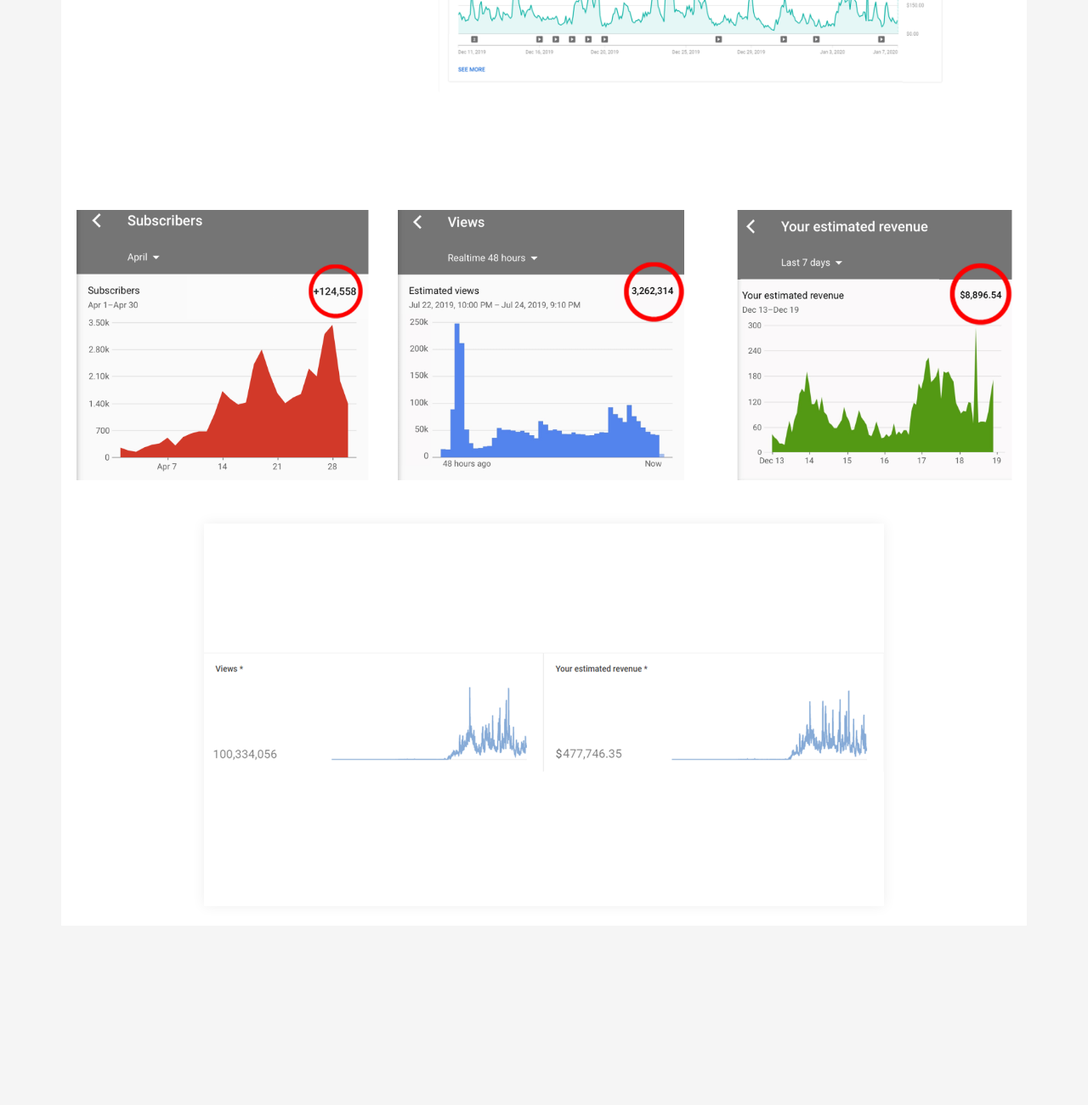
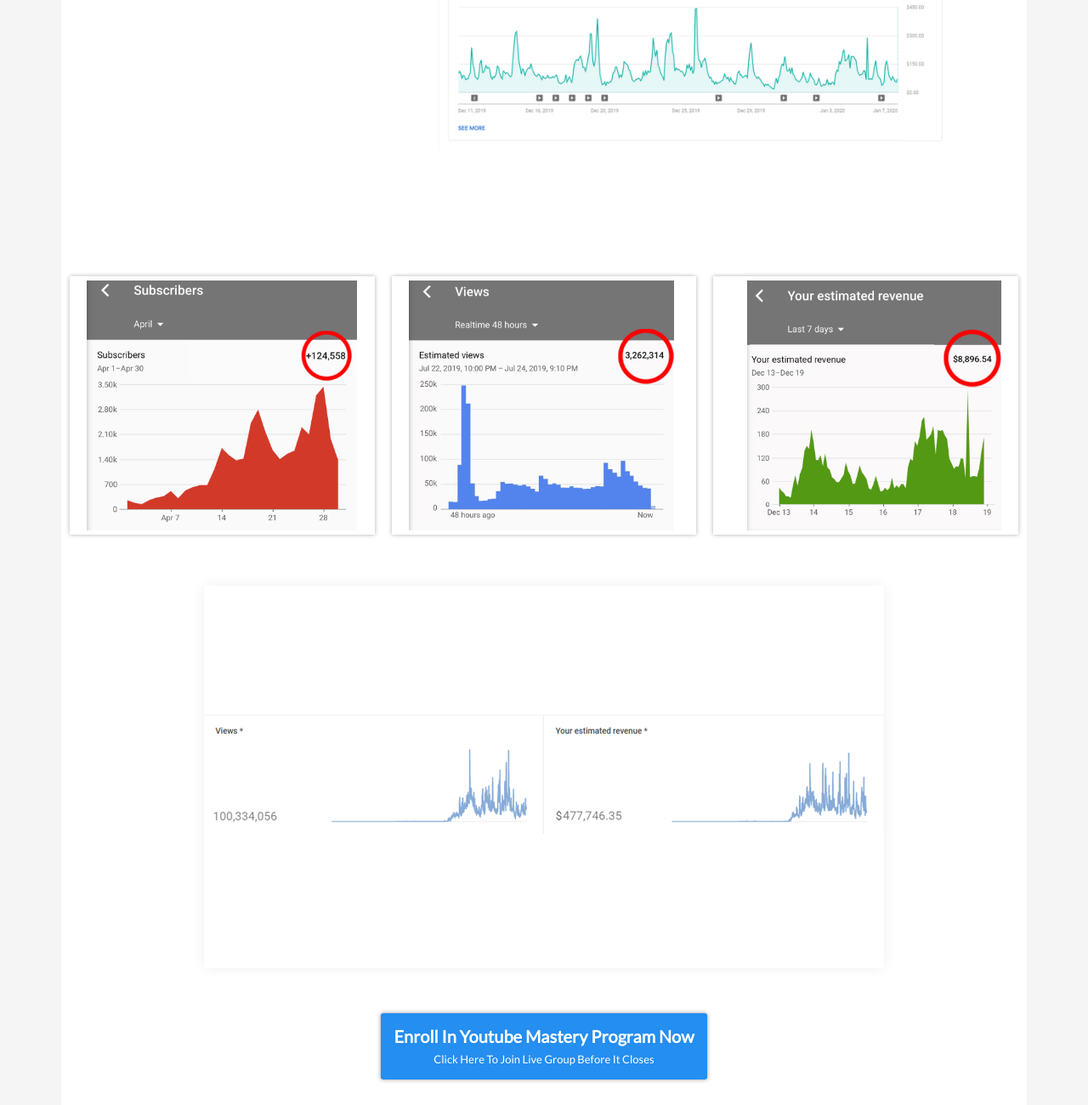
Before and after one commit to pheeya/youtubeMastery, a plain HTML site: page index.html in a window 1280 px wide. Shown: the part 5703-7003 px from the top of the page at 85% size. Before the commit the page ends 6792 px from the top, so only its background shows below. Drawn offline with Linux system fonts and the light colour scheme.

Commit message:
finished final section

```diff
--- a/index.html
+++ b/index.html
@@ -179,6 +179,7 @@
 
         <section class="mid5 top">
             <h1>STILL NOT CONVINCED?</h1>
+            <P class="open">Take a look for yourself, here are some of my personal YouTube results</P>
             <div class="mid5Holder">
                 <div class="left">
                     <img class="logo" src="logo.png" alt="">
@@ -208,6 +209,10 @@
             <div class="graph">
                 <img src="graph5.png" alt="">
             </div>
+            <a href="#" target="_blank"><button class="enroll">
+                Enroll In Youtube Mastery Program Now <br>
+                <span> Click Here To Join Live Group Before It Closes</span>
+            </button></a>
         </section>
     </div>
     <script src="https://kit.fontawesome.com/62ae376429.js" crossorigin="anonymous"></script>
--- a/rules.css
+++ b/rules.css
@@ -322,7 +322,9 @@ justify-content: CENTER;
   text-align: left;
   width:100%;
   overflow: hidden;
-  margin:1px;
+  margin:10px;
+box-shadow:0 0 5px rgba(0, 0, 0, 0.301);
+padding:5px;
 
 }
 .mid55 .three li img{
@@ -332,7 +334,13 @@ justify-content: CENTER;
   RIGHT:28%;
 
 }
-
+.mid5 .open{
+  font-size:20px;
+  margin:30px 0;
+}
+.mid55 .graph{
+  margin-bottom:40px;
+}
 .mid55 .graph img{
   box-shadow:0 0 15px rgba(0, 0, 0, 0.068);
   width:100%;
```
